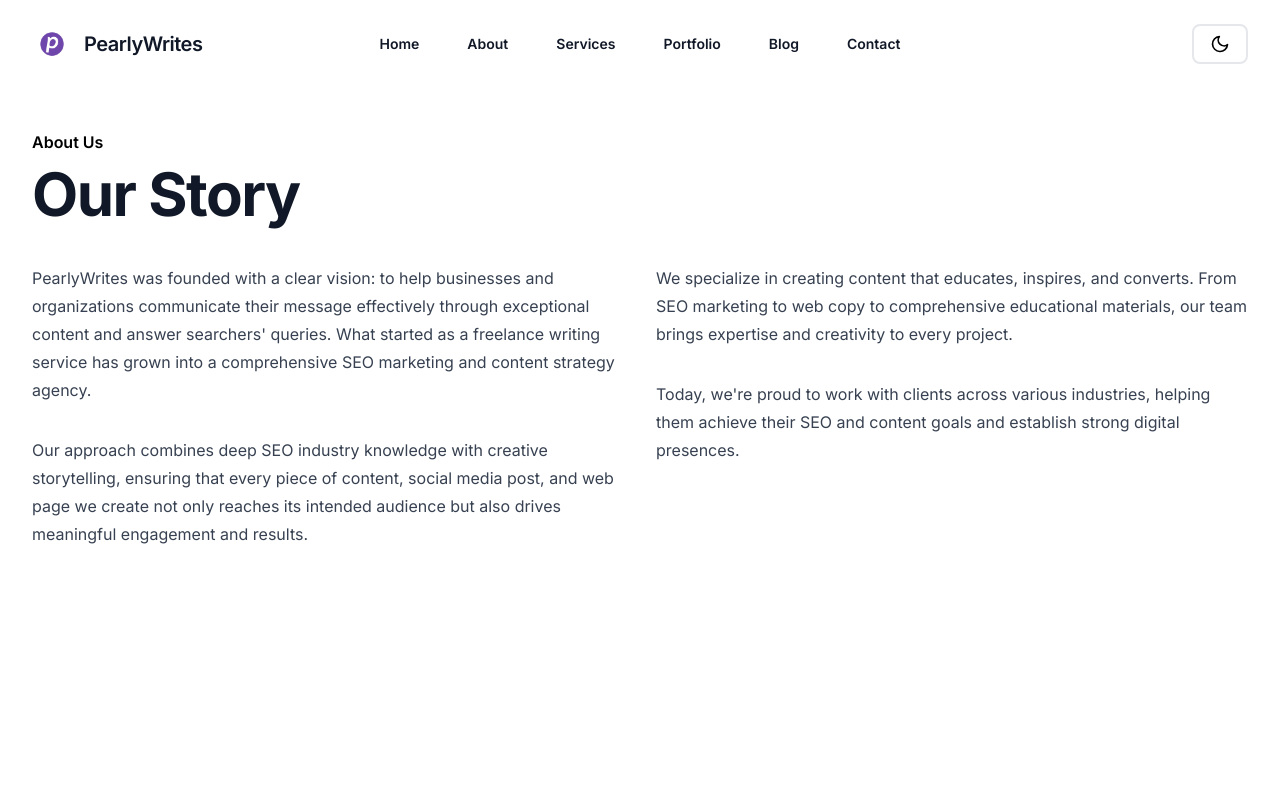
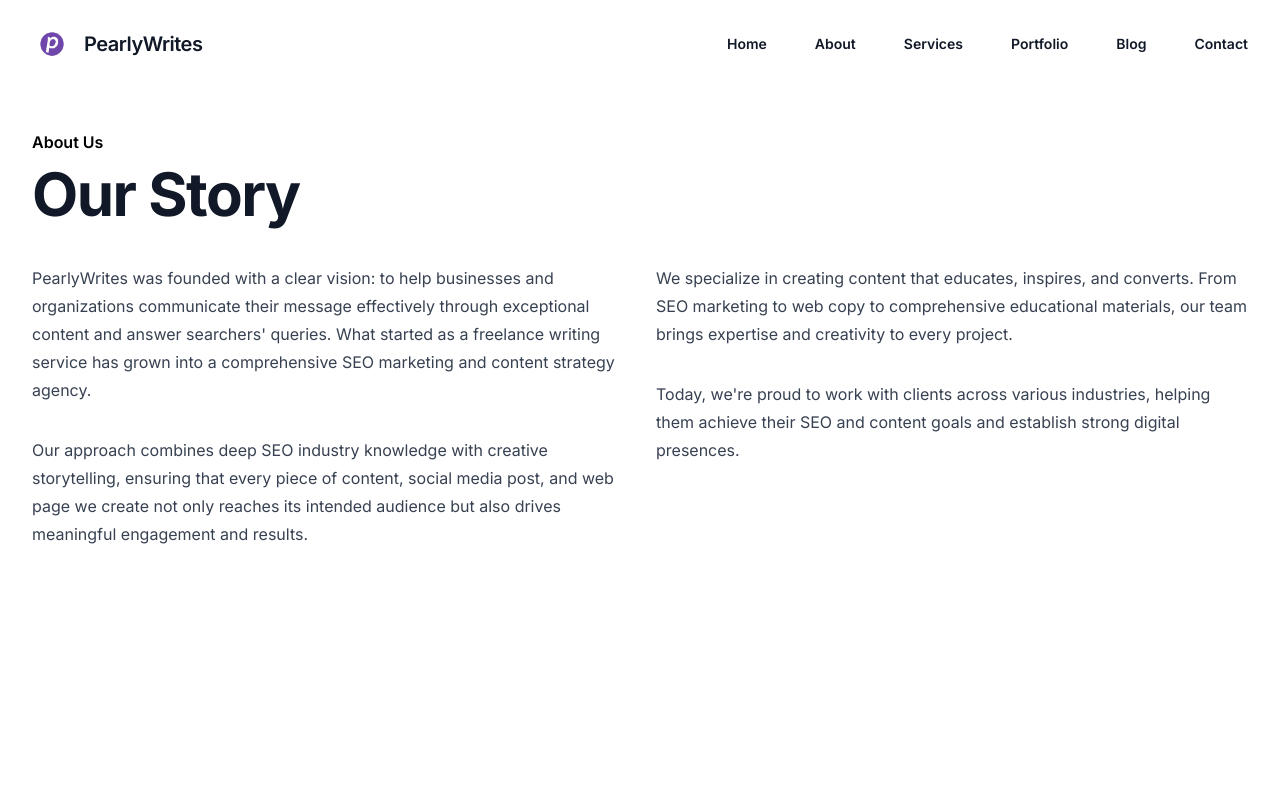
Before and after one commit to LFGConsulting/pearlywrites, a Next.js app: page /about in a window 1280 px wide. Shown: the top 800 px of the page. Built offline with nearby package versions, Linux system fonts and the light colour scheme.

Commit message:
removed dark/light toggle

```diff
--- a/src/app/components/Navigation.tsx
+++ b/src/app/components/Navigation.tsx
@@ -5,7 +5,8 @@ import Link from 'next/link'
 import Image from 'next/image'
 import { Dialog } from '@headlessui/react'
 import { Bars3Icon, XMarkIcon } from '@heroicons/react/24/outline'
-import { ThemeToggle } from './ui/ThemeToggle'
+import { Container } from './ui'
+import { Button } from './ui/Button'
 
 const navigation = [
   { name: 'Home', href: '/' },
@@ -59,9 +60,6 @@ export default function Navigation() {
             </Link>
           ))}
         </div>
-        <div className="hidden lg:flex lg:flex-1 lg:justify-end lg:gap-x-4">
-          <ThemeToggle />
-        </div>
       </nav>
       <Dialog as="div" className="lg:hidden" open={mobileMenuOpen} onClose={setMobileMenuOpen}>
         <div className="fixed inset-0 z-50" />
@@ -104,11 +102,6 @@ export default function Navigation() {
                   </Link>
                 ))}
               </div>
-              <div className="py-6">
-                <div className="flex items-center justify-end">
-                  <ThemeToggle />
-                </div>
-              </div>
             </div>
           </div>
         </Dialog.Panel>
--- a/src/app/components/ThemeProvider.tsx
+++ b/src/app/components/ThemeProvider.tsx
@@ -1,60 +1,16 @@
 'use client'
 
-import { createContext, useContext, useEffect, useState, ReactNode } from 'react'
-
-type Theme = 'light' | 'dark'
-
-interface ThemeContextType {
-  theme: Theme
-  toggleTheme: () => void
-}
-
-const ThemeContext = createContext<ThemeContextType | undefined>(undefined)
+import { ReactNode, useEffect } from 'react'
 
 interface ThemeProviderProps {
   children: ReactNode
 }
 
 export function ThemeProvider({ children }: ThemeProviderProps) {
-  const [theme, setTheme] = useState<Theme>('light')
-
   useEffect(() => {
-    // Check for system preference or stored preference
-    const storedTheme = localStorage.getItem('theme') as Theme
-    const systemPrefersDark = window.matchMedia('(prefers-color-scheme: dark)').matches
-
-    if (storedTheme) {
-      setTheme(storedTheme)
-    } else if (systemPrefersDark) {
-      setTheme('dark')
-    }
+    // Always use dark mode
+    document.documentElement.classList.add('dark')
   }, [])
 
-  useEffect(() => {
-    // Update document class and store preference
-    if (theme === 'dark') {
-      document.documentElement.classList.add('dark')
-    } else {
-      document.documentElement.classList.remove('dark')
-    }
-    localStorage.setItem('theme', theme)
-  }, [theme])
-
-  const toggleTheme = () => {
-    setTheme(prevTheme => prevTheme === 'light' ? 'dark' : 'light')
-  }
-
-  return (
-    <ThemeContext.Provider value={{ theme, toggleTheme }}>
-      {children}
-    </ThemeContext.Provider>
-  )
+  return children
 }
-
-export function useTheme() {
-  const context = useContext(ThemeContext)
-  if (context === undefined) {
-    throw new Error('useTheme must be used within a ThemeProvider')
-  }
-  return context
-}
--- a/src/app/components/ui/ThemeToggle.tsx
+++ /dev/null
@@ -1,36 +0,0 @@
-'use client'
-
-import { useTheme } from '../ThemeProvider'
-import { Button } from './Button'
-import { SunIcon, MoonIcon } from '@heroicons/react/24/outline'
-
-export function ThemeToggle() {
-  const { theme, toggleTheme } = useTheme()
-
-  return (
-    <Button
-      variant="outline"
-      onClick={toggleTheme}
-      className="p-2"
-      aria-label={`Switch to ${theme === 'light' ? 'dark' : 'light'} mode`}
-    >
-      <svg
-        viewBox="0 0 24 24"
-        fill="none"
-        strokeWidth="2"
-        strokeLinecap="round"
-        strokeLinejoin="round"
-        className="w-5 h-5"
-      >
-        <path
-          d={
-            theme === 'dark'
-              ? 'M12 1v2M12 21v2M4.22 4.22l1.42 1.42M18.36 18.36l1.42 1.42M1 12h2M21 12h2M4.22 19.78l1.42-1.42M18.36 5.64l1.42-1.42'
-              : 'M21 12.79A9 9 0 1111.21 3 7 7 0 0021 12.79z'
-          }
-          stroke="currentColor"
-        />
-      </svg>
-    </Button>
-  )
-}
--- a/src/app/components/ui/index.ts
+++ b/src/app/components/ui/index.ts
@@ -1,6 +1,5 @@
+export { Container } from './Container'
 export { Button } from './Button'
-export { Container } from './Container'
+export { Carousel } from './Carousel'
 export { Card } from './Card'
 export { Badge } from './Badge'
-export { ThemeToggle } from './ThemeToggle'
-export { Carousel } from './Carousel'
```
